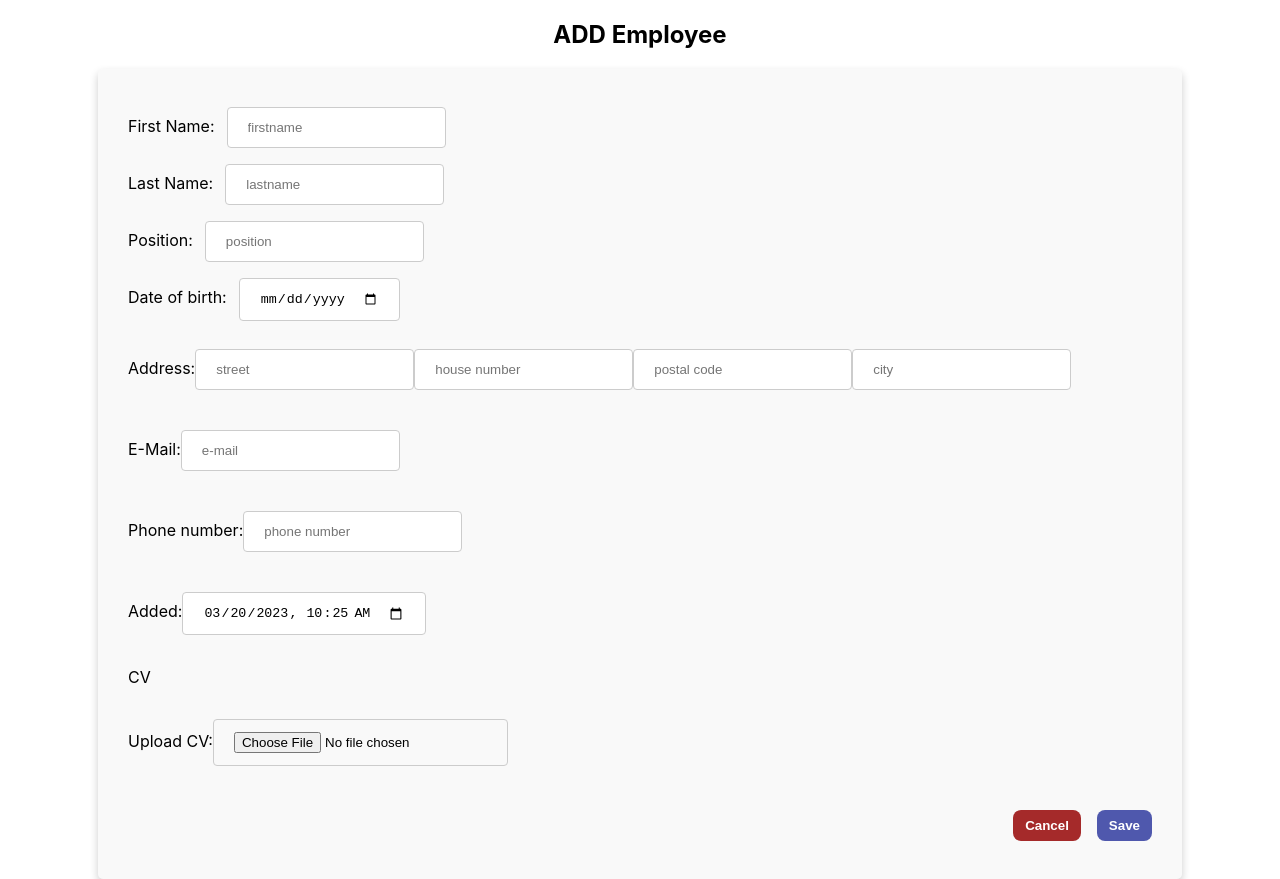
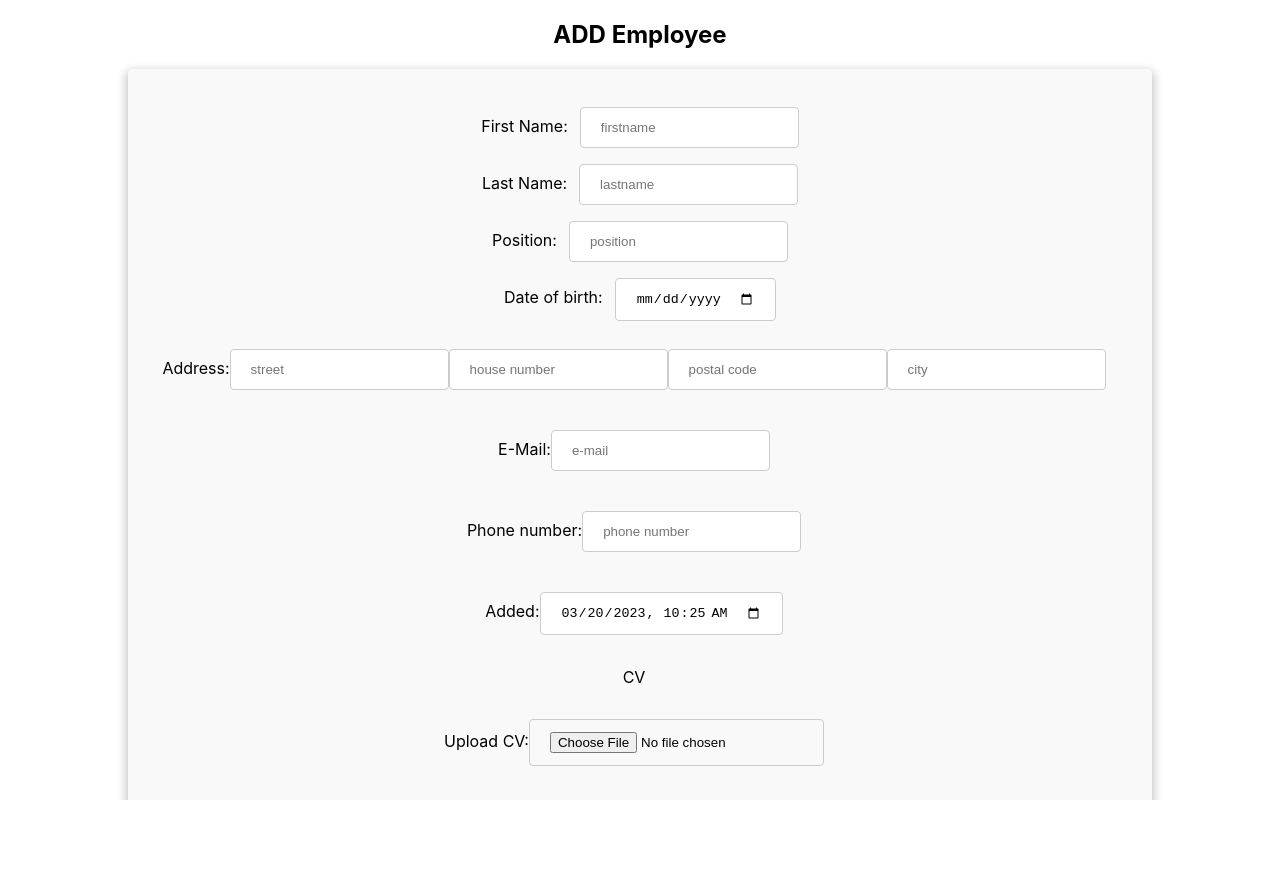
Before and after one commit to Edona94/capstone-project, a React (Create React App) app in the folder frontend/: page /employee/add in a window 1280 px wide. After the commit the page ends 800 px from the top, so only its background shows below. Built offline with nearby package versions, Linux system fonts and the light colour scheme; no server answers.

Commit message:
improve styling

```diff
--- a/frontend/src/App.css
+++ b/frontend/src/App.css
@@ -1,34 +1,14 @@
-.App-logo {
-  height: 40vmin;
-  pointer-events: none;
-}
 
-@media (prefers-reduced-motion: no-preference) {
-  .App-logo {
-    animation: App-logo-spin infinite 20s linear;
-  }
-}
-
-.App-header {
-  background-color: #282c34;
-  min-height: 100vh;
+.main-content {
+  flex-grow: 1;
   display: flex;
   flex-direction: column;
-  align-items: center;
-  justify-content: center;
-  font-size: calc(10px + 2vmin);
-  color: white;
+  overflow: auto;
 }
-
-.App-link {
-  color: #61dafb;
+.App {
+  display: flex;
+  flex-direction: column;
+  text-align: center;
+  height: 100vh;
+  overflow: hidden;
 }
-
-@keyframes App-logo-spin {
-  from {
-    transform: rotate(0deg);
-  }
-  to {
-    transform: rotate(360deg);
-  }
-}
--- a/frontend/src/index.css
+++ b/frontend/src/index.css
@@ -11,3 +11,6 @@ code {
   font-family: source-code-pro, Menlo, Monaco, Consolas, 'Courier New',
     monospace;
 }
+*{
+  box-sizing: border-box;
+}
--- a/frontend/src/styling/AddEmployee.css
+++ b/frontend/src/styling/AddEmployee.css
@@ -1,10 +1,10 @@
 .add-employee{
-    margin: 0 auto;
     width: 80%;
     display:grid;
     border-radius: 5px;
     background-color: rgba(198,198,198,0.1);
-    box-shadow: 0 4px 8px 0 rgba(0, 0, 0, 0.2);
+    box-shadow: 0 4px 8px 3px rgba(0, 0, 0, 0.2);
+    margin: auto auto 20px;
     padding: 30px;
 }
 
--- a/frontend/src/styling/EmployeeDetails.css
+++ b/frontend/src/styling/EmployeeDetails.css
@@ -1,10 +1,10 @@
 .employee-details {
-    margin: auto;
     width: 50%;
     display:grid;
     border-radius: 5px;
     background-color: rgba(198,198,198,0.1);
-    box-shadow: 0 4px 8px 0 rgba(0, 0, 0, 0.2);
+    box-shadow: 0 4px 8px 3px rgba(0, 0, 0, 0.2);
+    margin: auto auto 10px;
     padding: 20px;
 }
 .employee-details h2 {
@@ -57,3 +57,6 @@
 .employee-details menu button.delete:hover {
     background-color: #ba052b;
 }
+.employee-details button:hover{
+    background-color: blueviolet;
+}
--- a/frontend/src/styling/EmployeeGallery.css
+++ b/frontend/src/styling/EmployeeGallery.css
@@ -4,7 +4,7 @@
     justify-content: center;
     padding: 5px;
     gap: 5px;
-    width: 80%;
+    width: 90%;
     margin: auto;
 }
 .employee-gallery button {
```
